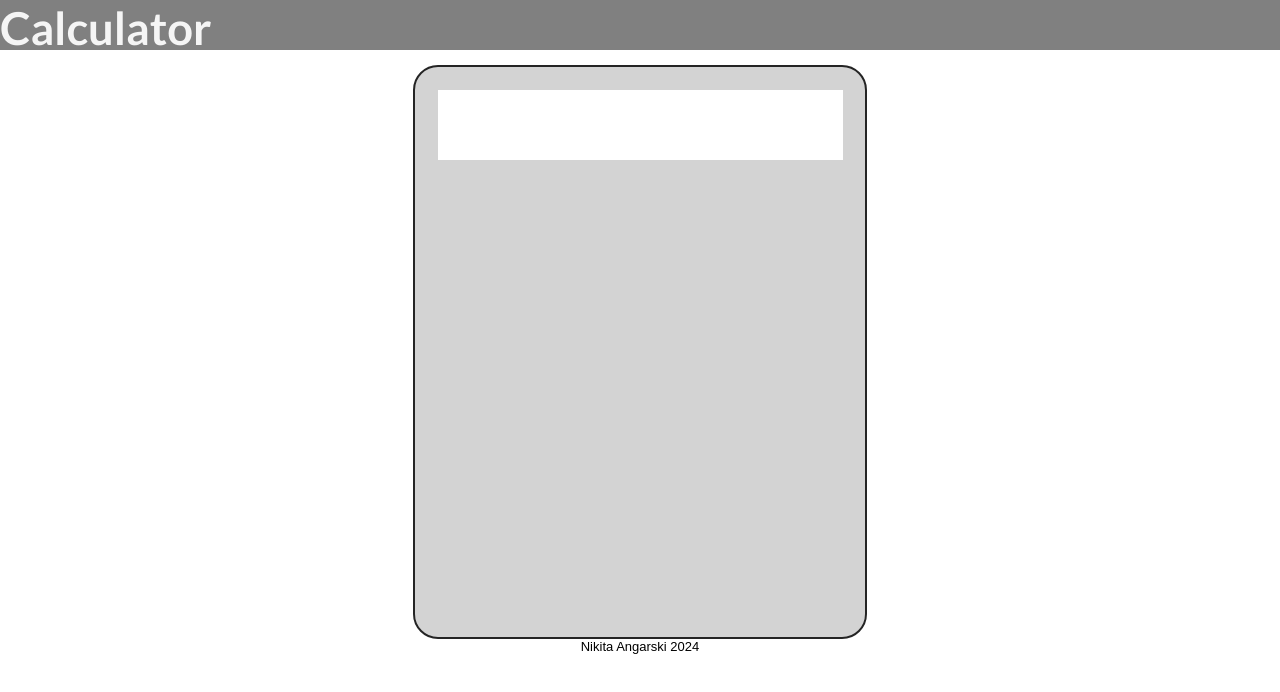
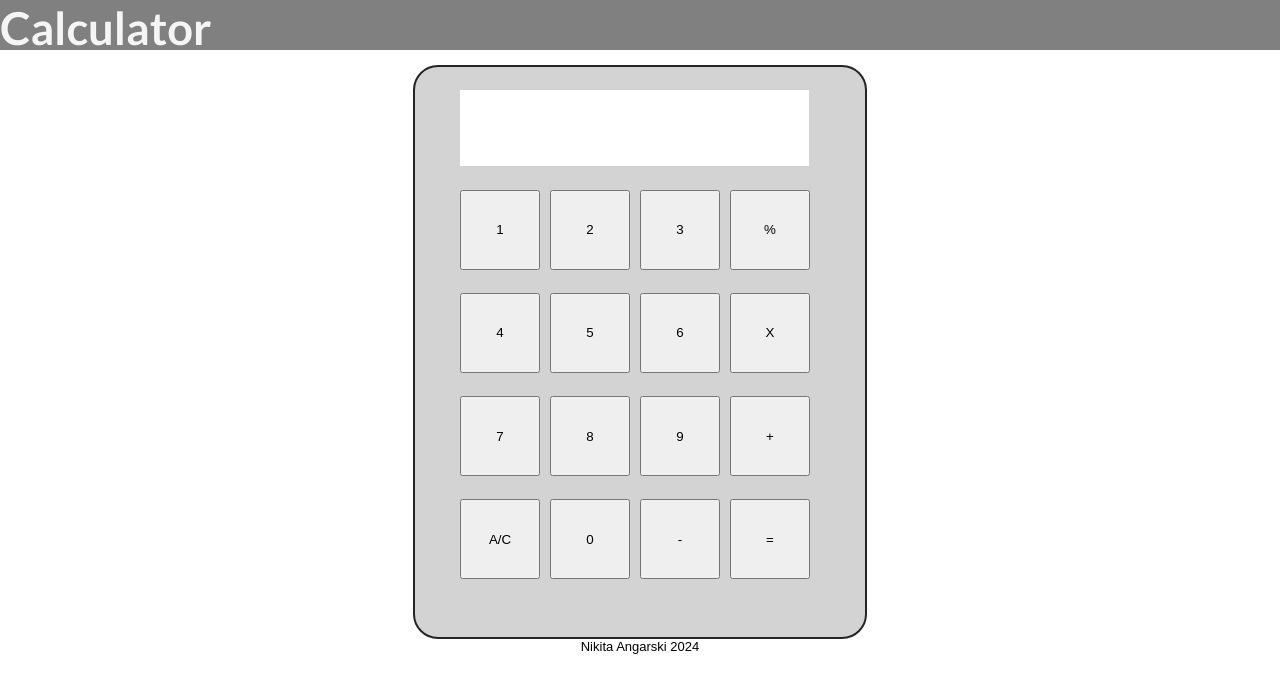
Before and after one commit to Nikitos1865/Calculator, a plain HTML site: page index.html in a window 1280 px wide. Drawn offline with Linux system fonts and the light colour scheme.

Commit message:
Finalized the UI layout of buttons and the output bar by using and editing flex box to hold the buttonsa dn output bar.

```diff
--- a/index.html
+++ b/index.html
@@ -13,7 +13,26 @@
 
     <div id="main-div">
         <div id="calc-container">
-            <div id="output-bar"></div>
+            <div id="first-line">
+                <div id="output-bar"></div>
+            </div>
+
+            <button class="num-buttons">1</button>
+            <button class="num-buttons">2</button>
+            <button class="num-buttons">3</button>
+            <button class="op-buttons">%</button>
+            <button class="num-buttons">4</button>
+            <button class="num-buttons">5</button>
+            <button class="num-buttons">6</button>
+            <button class="op-buttons">X</button>
+            <button class="num-buttons">7</button>
+            <button class="num-buttons">8</button>
+            <button class="num-buttons">9</button>
+            <button class="op-buttons">+</button>
+            <button id="clear">A/C</button>
+            <button class="num-buttons">0</button>
+            <button class="op-buttons">-</button>
+            <button class="op-buttons">=</button>
         </div>
     </div>
     <footer>Nikita Angarski 2024</footer>
--- a/style.css
+++ b/style.css
@@ -43,10 +43,20 @@
 #calc-container {
     align-self: center;
     padding: 5%;
-    height: 100%;
-    width: 100%;
+    height: 90%;
+    width: 80%;
     margin: auto;
     display: flex;
+    flex-wrap: wrap;
+    column-gap: 10px;
+    row-gap: -10px;
+}
+
+#first-line {
+    display: flex;
+    width: 100%;
+    height: 15%;
+    flex-wrap: nowrap;
 }
 
 body {
@@ -54,8 +64,8 @@ body {
 }
 
 #output-bar {
-    height: 70px;
-    width: 90%;
+    height: 80px;
+    width: 97%;
     background-color: white;
 }
 
@@ -65,7 +75,9 @@ footer {
     bottom: 0;
     margin-left: auto;
     margin-right: auto;
+}
 
-
-
+button {
+    height: 80px;
+    width: 80px;
 }
```
